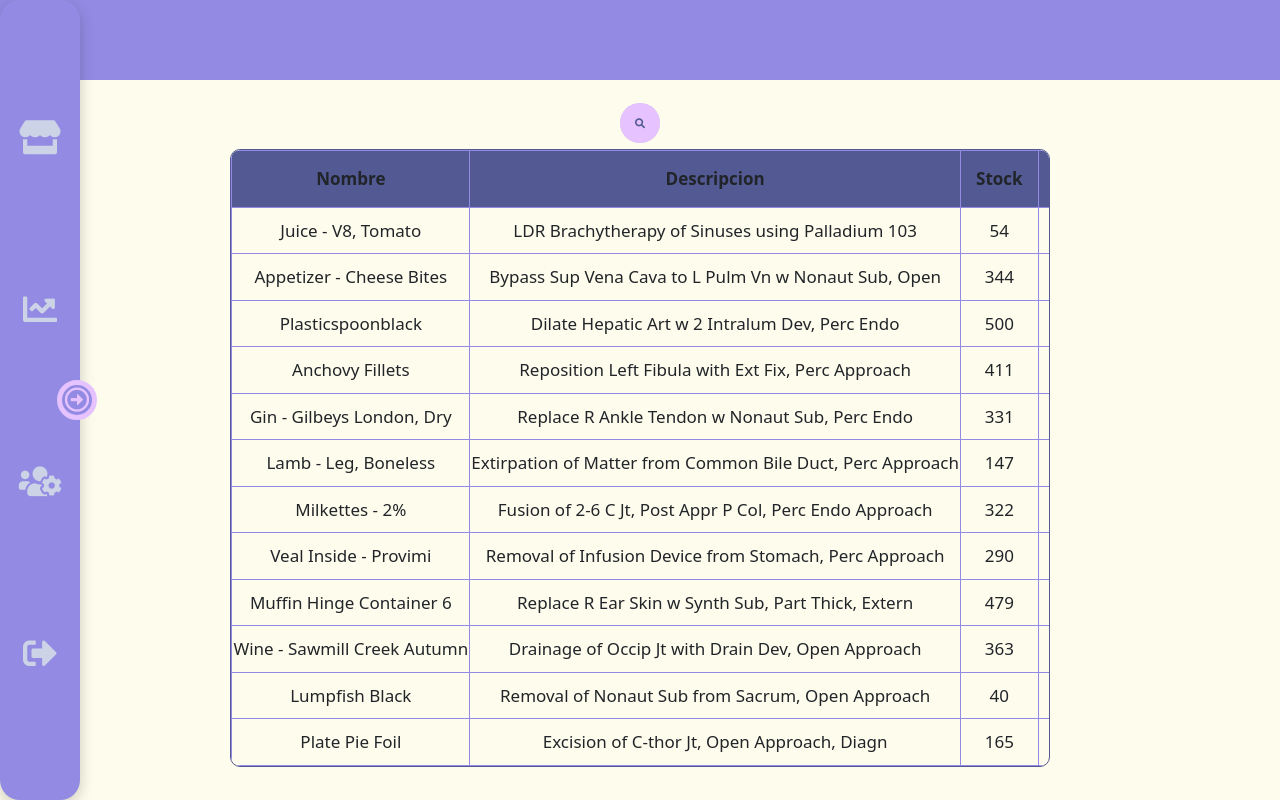
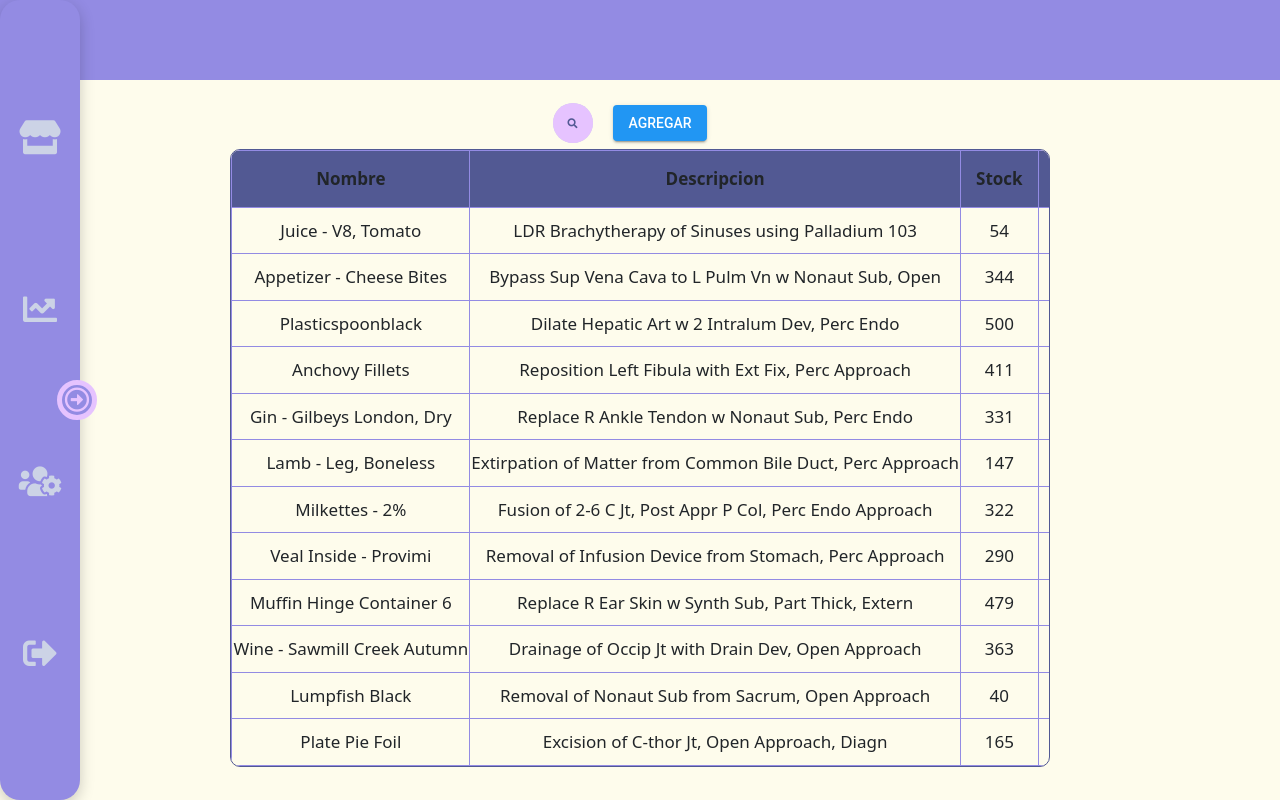
Before and after one commit to rarc41/novaticPoS, a React (Create React App) app in the folder front/: page / in a window 1280 px wide. Built offline with nearby package versions, Linux system fonts and the light colour scheme.

Commit message:
material button an toolbar props

```diff
--- /dev/null
+++ b/front/src/components/common/BtnMaterial.js
@@ -0,0 +1,8 @@
+import React from "react";
+import "../../styles/BtnMaterial.css";
+
+const BtnMaterial = ({ children }) => {
+  return <button className="pure-material-button-contained">{children}</button>;
+};
+
+export default BtnMaterial;
--- a/front/src/components/common/ToolBar.js
+++ b/front/src/components/common/ToolBar.js
@@ -1,7 +1,8 @@
 import React from "react";
 import '../../styles/Toolbar.css'
+import BtnMaterial from "./BtnMaterial";
 
-const ToolBar = () => {
+const ToolBar = ({children}) => {
   return (
     <div className="container-inputs">
       <div className="search-box">
@@ -14,6 +15,8 @@
           <i class="fas fa-search"></i>
         </a>
       </div>
+      {children}
+      <BtnMaterial>Agregar</BtnMaterial>
     </div>
   );
 };
--- /dev/null
+++ b/front/src/styles/BtnMaterial.css
@@ -0,0 +1,104 @@
+.pure-material-button-contained {
+    position: relative;
+    display: inline-block;
+    box-sizing: border-box;
+    border: none;
+    border-radius: 4px;
+    padding: 0 16px;
+    margin: 0 2rem;
+    min-width: 64px;
+    height: 36px;
+    vertical-align: middle;
+    text-align: center;
+    text-overflow: ellipsis;
+    text-transform: uppercase;
+    color: rgb(var(--pure-material-onprimary-rgb, 255, 255, 255));
+    background-color: rgb(var(--pure-material-primary-rgb, 33, 150, 243));
+    box-shadow: 0 3px 1px -2px rgba(0, 0, 0, 0.2), 0 2px 2px 0 rgba(0, 0, 0, 0.14), 0 1px 5px 0 rgba(0, 0, 0, 0.12);
+    font-family: var(--pure-material-font, "Roboto", "Segoe UI", BlinkMacSystemFont, system-ui, -apple-system);
+    font-size: 14px;
+    font-weight: 500;
+    line-height: 36px;
+    overflow: hidden;
+    outline: none;
+    cursor: pointer;
+    transition: box-shadow 0.2s;
+}
+
+.pure-material-button-contained::-moz-focus-inner {
+    border: none;
+}
+
+/* Overlay */
+.pure-material-button-contained::before {
+    content: "";
+    position: absolute;
+    top: 0;
+    bottom: 0;
+    left: 0;
+    right: 0;
+    background-color: rgb(var(--pure-material-onprimary-rgb, 255, 255, 255));
+    opacity: 0;
+    transition: opacity 0.2s;
+}
+
+/* Ripple */
+.pure-material-button-contained::after {
+    content: "";
+    position: absolute;
+    left: 50%;
+    top: 50%;
+    border-radius: 50%;
+    padding: 50%;
+    width: 32px; /* Safari */
+    height: 32px; /* Safari */
+    background-color: rgb(var(--pure-material-onprimary-rgb, 255, 255, 255));
+    opacity: 0;
+    transform: translate(-50%, -50%) scale(1);
+    transition: opacity 1s, transform 0.5s;
+}
+
+/* Hover, Focus */
+.pure-material-button-contained:hover,
+.pure-material-button-contained:focus {
+    box-shadow: 0 2px 4px -1px rgba(0, 0, 0, 0.2), 0 4px 5px 0 rgba(0, 0, 0, 0.14), 0 1px 10px 0 rgba(0, 0, 0, 0.12);
+}
+
+.pure-material-button-contained:hover::before {
+    opacity: 0.08;
+}
+
+.pure-material-button-contained:focus::before {
+    opacity: 0.24;
+}
+
+.pure-material-button-contained:hover:focus::before {
+    opacity: 0.3;
+}
+
+/* Active */
+.pure-material-button-contained:active {
+    box-shadow: 0 5px 5px -3px rgba(0, 0, 0, 0.2), 0 8px 10px 1px rgba(0, 0, 0, 0.14), 0 3px 14px 2px rgba(0, 0, 0, 0.12);
+}
+
+.pure-material-button-contained:active::after {
+    opacity: 0.32;
+    transform: translate(-50%, -50%) scale(0);
+    transition: transform 0s;
+}
+
+/* Disabled */
+.pure-material-button-contained:disabled {
+    color: rgba(var(--pure-material-onsurface-rgb, 0, 0, 0), 0.38);
+    background-color: rgba(var(--pure-material-onsurface-rgb, 0, 0, 0), 0.12);
+    box-shadow: none;
+    cursor: initial;
+}
+
+.pure-material-button-contained:disabled::before {
+    opacity: 0;
+}
+
+.pure-material-button-contained:disabled::after {
+    opacity: 0;
+}
```
